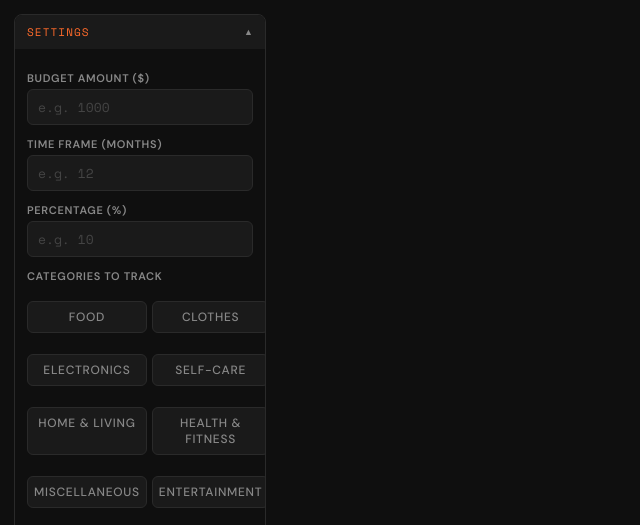
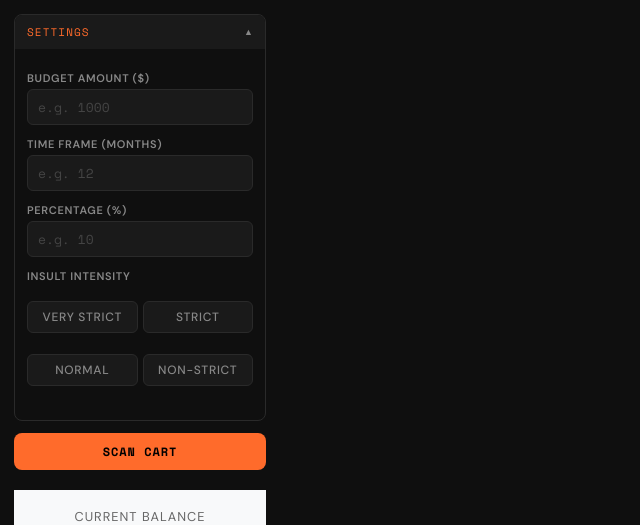
Before and after one commit to Mason2028-sofware/FFC, a browser extension: page ffc.html in a window 1280 px wide. Shown: the top 525 px of the page, without its empty margins (0-640 px from the left). Drawn offline with nearby package versions, Linux system fonts and the light colour scheme.

Commit message:
getting rid of categories

```diff
--- a/ffc.html
+++ b/ffc.html
@@ -22,18 +22,6 @@
       <label for="percentage">Percentage (%)</label>
       <input type="number" id="percentage" placeholder="e.g. 10" min="0" max="100" />
 
-      <label>Categories to Track</label>
-      <div class="category-group">
-        <label class="category-box"><input type="checkbox" value="food"><span>Food</span></label>
-        <label class="category-box"><input type="checkbox" value="clothes"><span>Clothes</span></label>
-        <label class="category-box"><input type="checkbox" value="electronics"><span>Electronics</span></label>
-        <label class="category-box"><input type="checkbox" value="self"><span>Self-Care</span></label>
-        <label class="category-box"><input type="checkbox" value="home"><span>Home & Living</span></label>
-        <label class="category-box"><input type="checkbox" value="health"><span>Health & Fitness</span></label>
-        <label class="category-box"><input type="checkbox" value="misc"><span>Miscellaneous</span></label>
-        <label class="category-box"><input type="checkbox" value="entertainment"><span>Entertainment</span></label>
-      </div>
-
       <label>Insult Intensity</label>
       <div class="intensity-group">
         <label class="intensity-box"><input type="radio" name="intensity" value="very-strict"><span>Very Strict</span></label>
```
